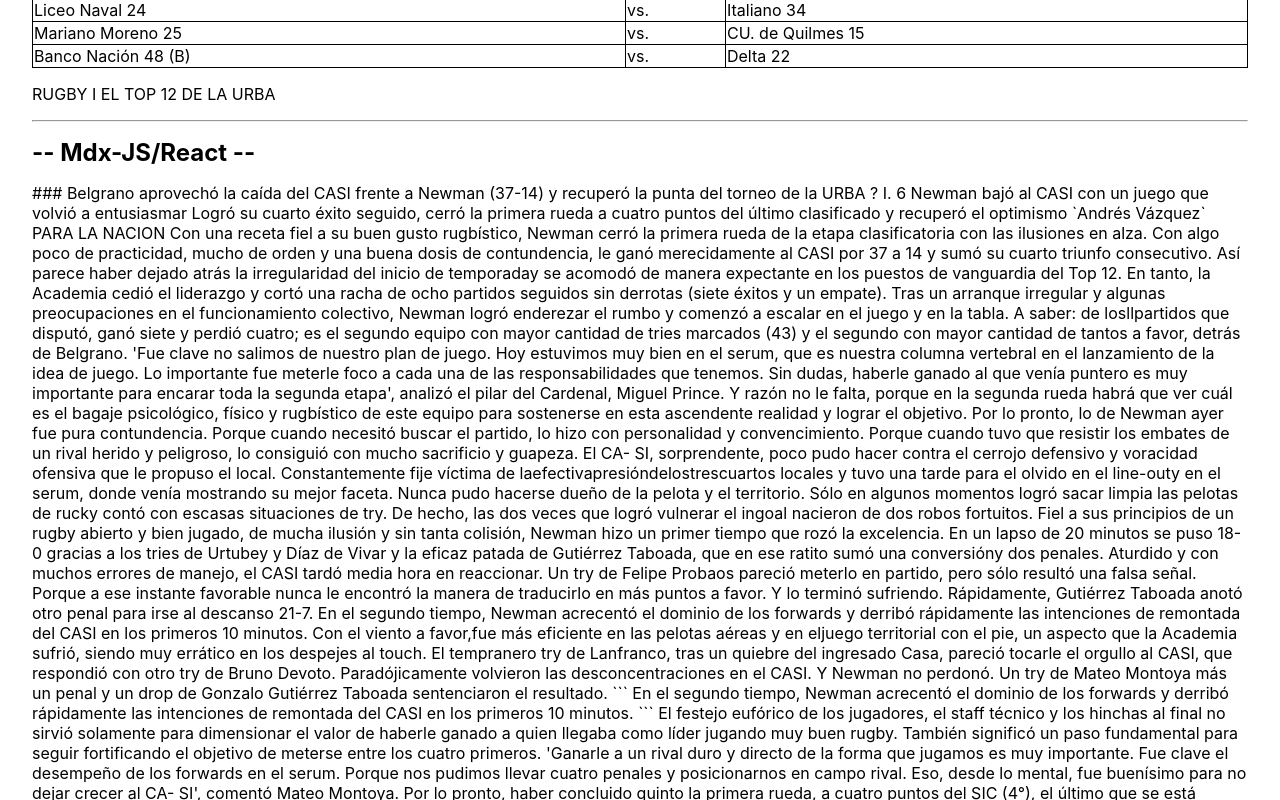
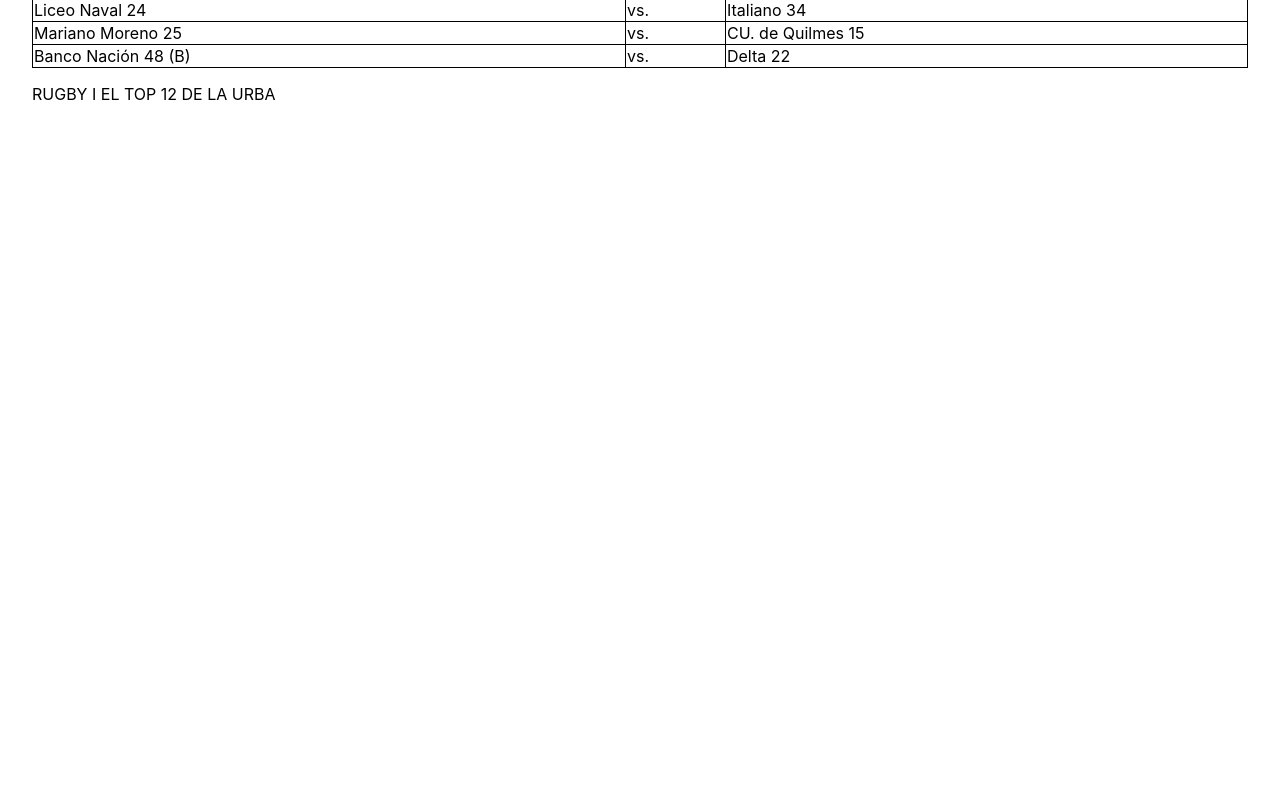
Before and after one commit to emisasal/markdown-react, a React (Create React App) app: page / in a window 1280 px wide. Shown: the part 5940-6740 px from the top of the page. After the commit the page ends 6044 px from the top, so only its background shows below. Built offline with nearby package versions, Linux system fonts and the light colour scheme.

Commit message:
Desinstalación de mdx por incompatibilidad

```diff
--- a/package.json
+++ b/package.json
@@ -3,7 +3,6 @@
   "version": "0.1.0",
   "private": true,
   "dependencies": {
-    "@mdx-js/react": "^3.0.1",
     "markdown-to-jsx": "^7.4.7",
     "react": "^18.3.1",
     "react-dom": "^18.3.1",
--- a/src/App.js
+++ b/src/App.js
@@ -1,8 +1,6 @@
 import "./App.css"
 import MarkdownToJsx from "./components/MarkdownToJsx"
-import Mdx from "./components/Mdx"
 import ReactMarkdown from "./components/ReactMarkdown"
-
 import mockNoticiaInterna from "./mockNoticiaInterna.json"
 
 function App() {
@@ -19,8 +17,6 @@
         <MarkdownToJsx />
 
         <ReactMarkdown />
-
-        <Mdx />
       </main>
     </div>
   )
--- a/src/components/Mdx.jsx
+++ /dev/null
@@ -1,16 +0,0 @@
-import { MDXProvider } from "@mdx-js/react"
-import mockNoticiaInterna from "../mockNoticiaInterna.json"
-
-const Mdx = () => {
-  return (
-    <>
-      <hr />
-      <h2>-- Mdx-JS/React --</h2>
-      <div className="mdxReact">
-        <MDXProvider>{mockNoticiaInterna.Content.Text}</MDXProvider>
-      </div>
-    </>
-  )
-}
-
-export default Mdx
```
Also changed, not shown: 1 other file (tests, documents, lock files or other folders).
